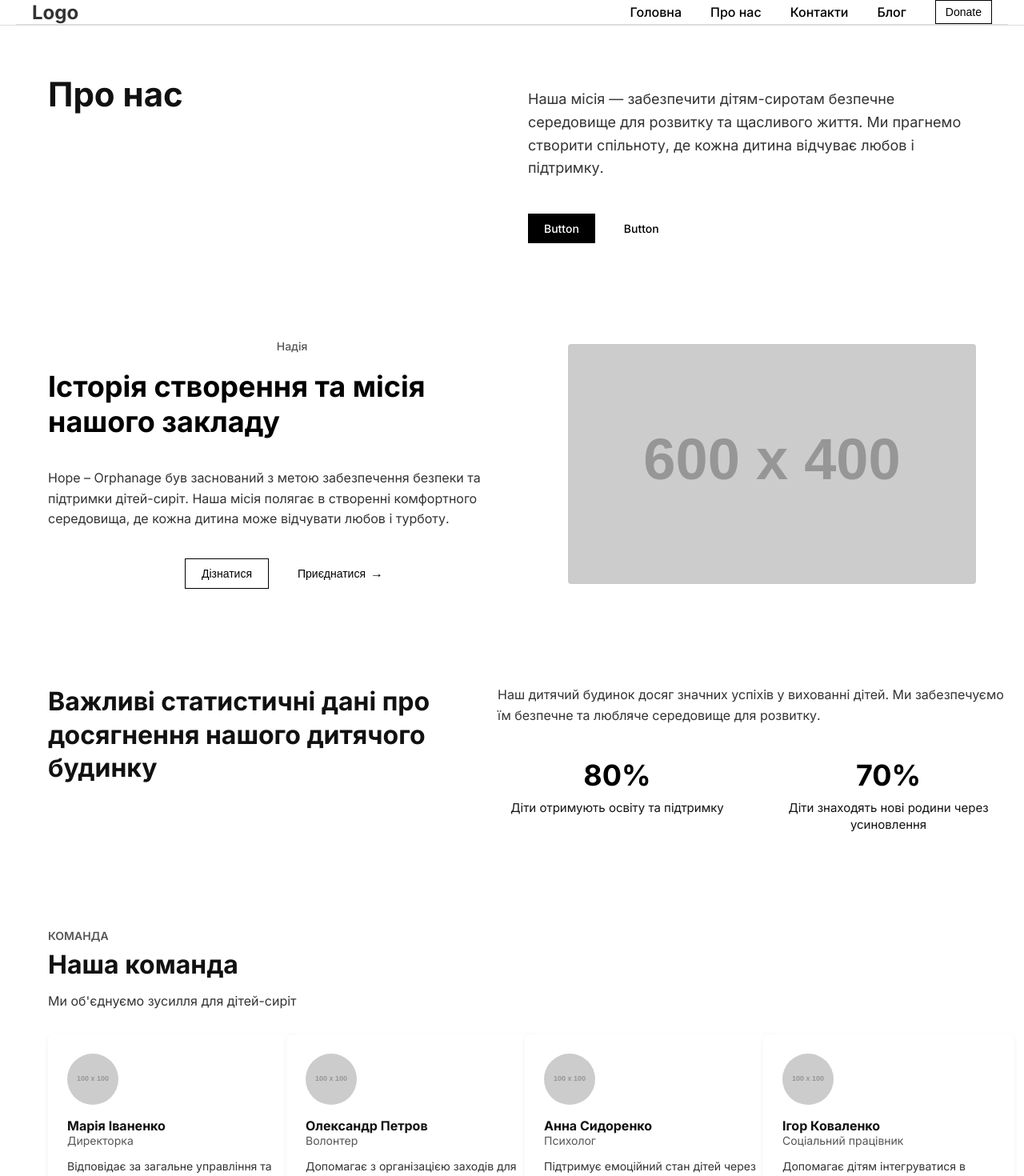
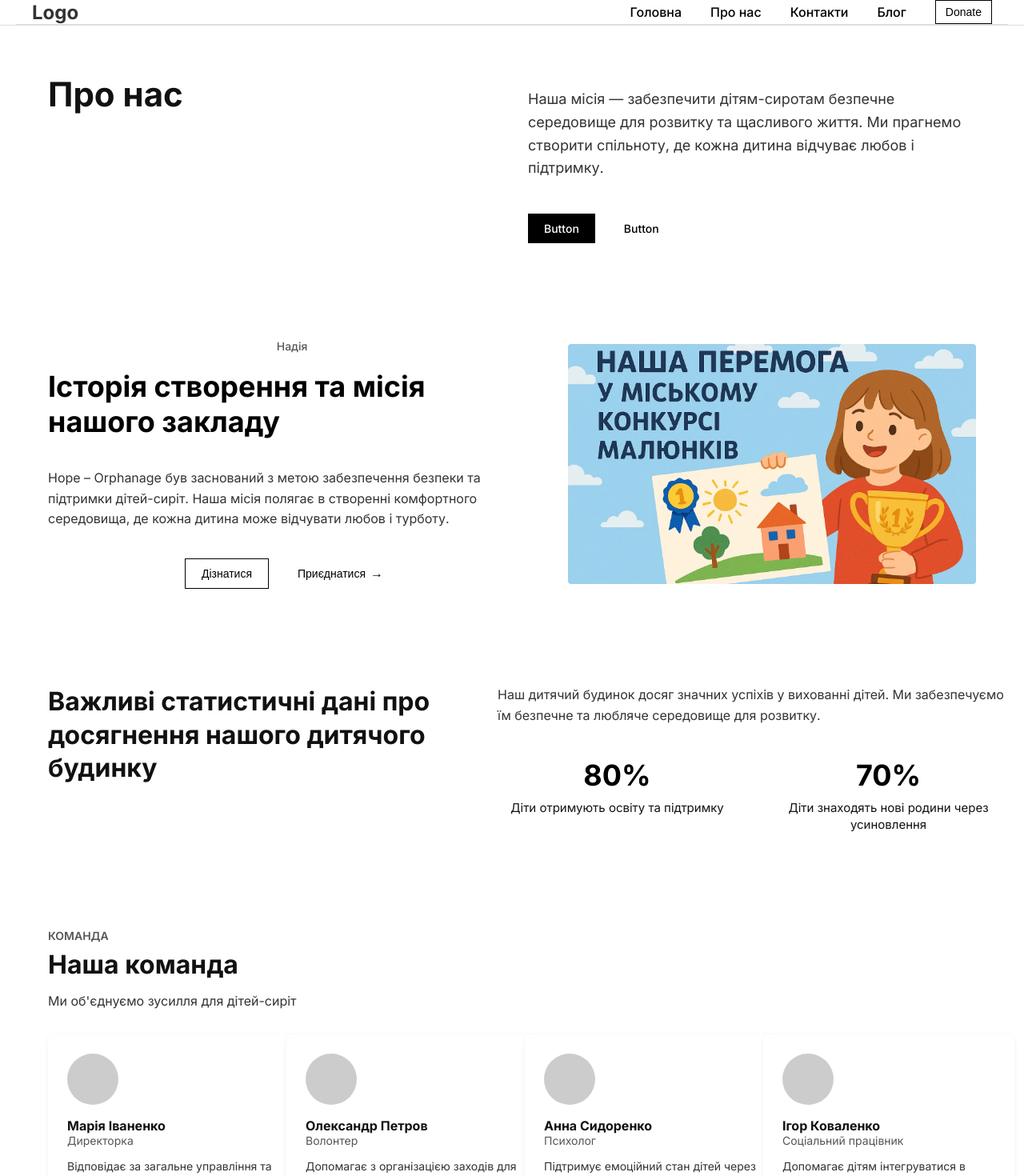
Before and after one commit to Bohdan-Parkhomenko/bachelor-thesis, a React (Create React App) app: page /about in a window 1280 px wide. Shown: the top 1470 px of the page at 80% size. Built offline with nearby package versions, Linux system fonts and the light colour scheme.

Commit message:
fix: debug 2 and fix image import paths for blog posts
- corrected image imports in posts.js
- ensured all images render correctly in PostCard components
- removed or replaced broken asset references

```diff
--- a/src/components/AboutBlock/AboutBlock.js
+++ b/src/components/AboutBlock/AboutBlock.js
@@ -1,7 +1,8 @@
 import React from 'react';
 import './index.css';
+import image from '../../assets/vidkryti-dveri.webp'
 
-export default function AboutBlock({ title, text, primaryAction, secondaryAction, imageSrc, children }) {
+export default function AboutBlock({title, text, primaryAction, secondaryAction, imageSrc = image, children}) {
     return (
         <section className="about-block">
             <div className="about-content">
@@ -19,7 +20,7 @@ export default function AboutBlock({ title, text, primaryAction, secondaryAction
 
             <div
                 className="about-image"
-                style={{ backgroundImage: `url(${imageSrc})` }}
+                style={{backgroundImage: `url(${imageSrc})`}}
                 role="img"
                 aria-label={title}
             ></div>
--- a/src/components/TeamMemberCard/TeamMemberCard.js
+++ b/src/components/TeamMemberCard/TeamMemberCard.js
@@ -6,7 +6,6 @@ export default function TeamMemberCard({ imageSrc, name, position, description,
         <div className="team-card">
             <div
                 className="team-image"
-                style={{ backgroundImage: `url(${imageSrc || 'https://via.placeholder.com/100'})` }}
                 role="img"
                 aria-label={name}
             ></div>
--- a/src/page/AboutPage/AboutPage.js
+++ b/src/page/AboutPage/AboutPage.js
@@ -23,7 +23,6 @@ export default function AboutPage() {
                 text="Hope – Orphanage був заснований з метою забезпечення безпеки та підтримки дітей-сиріт. Наша місія полягає в створенні комфортного середовища, де кожна дитина може відчувати любов і турботу."
                 primaryAction="Дізнатися"
                 secondaryAction="Приєднатися"
-                imageSrc="https://via.placeholder.com/600x400"
             />
 
             {/* Секція статистики */}
```
